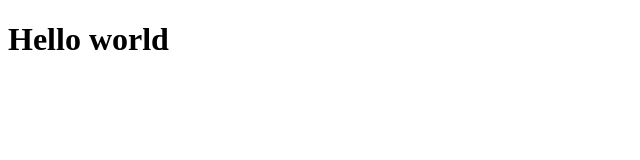
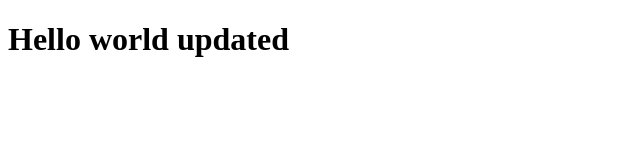
Before and after one commit to Anishsth3/gitbasics, a plain HTML site: page Index.html in a window 1280 px wide. Shown: the whole page, without its empty margins (0-640 px from the left). Drawn offline with Linux system fonts and the light colour scheme.

Commit message:
updated text added on index file

```diff
--- a/Index.html
+++ b/Index.html
@@ -9,6 +9,6 @@
 
 </head>
 <body>
-    <h1>Hello world </h1>
+    <h1>Hello world updated</h1>
 </body>
 </html>
```
